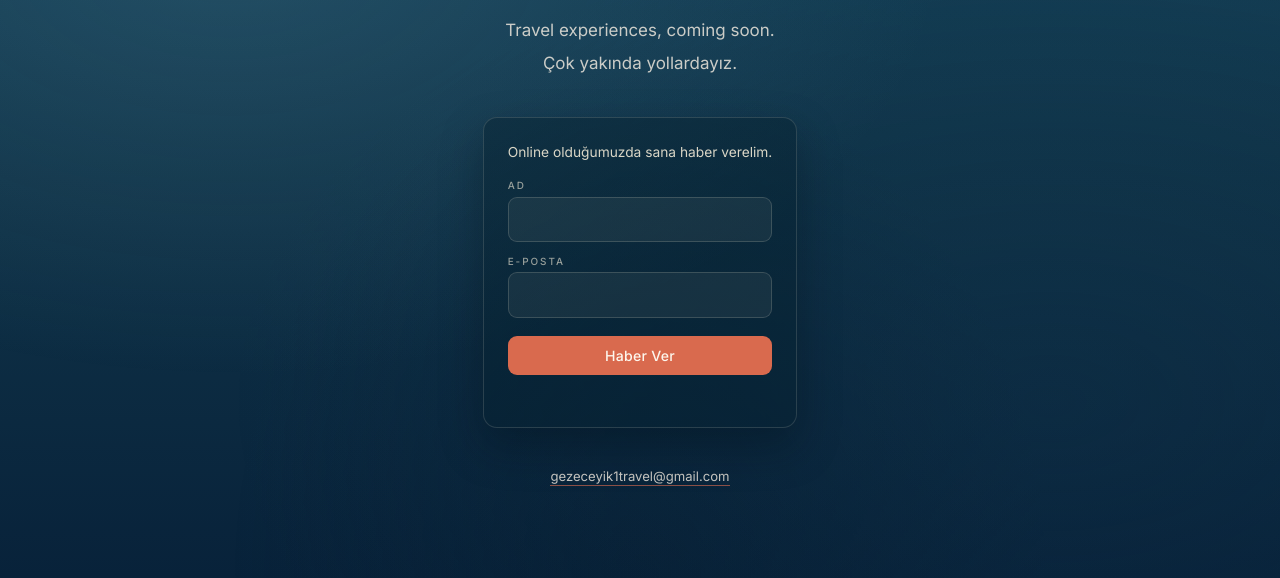
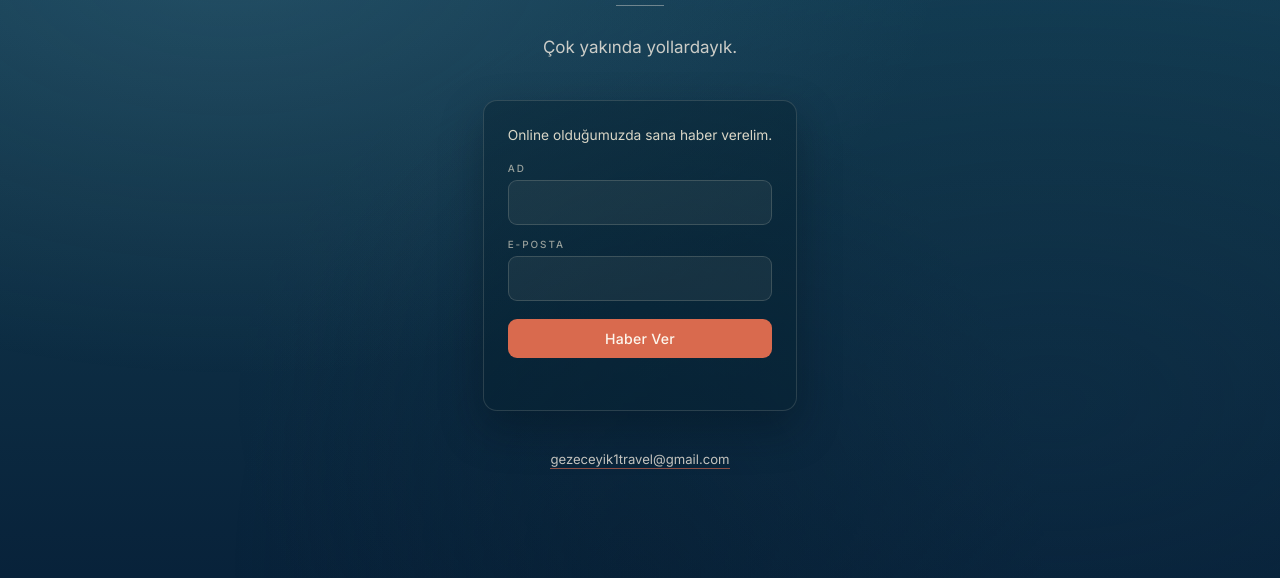
Before and after one commit to hdg123345/gezeceyik.travel, a website: page coming-soon.html in a window 1280 px wide. Shown: the part 222-800 px from the top of the page. Drawn offline with Linux system fonts and the light colour scheme.

Commit message:
Update coming soon copy
Drop the English line, so the Turkish one carries the page. It keeps the
base .lede class rather than .lede-tr so it sits the same 28px below the
rule that the first line did, leaving the spacing unchanged.

Success message now reads "Gezeceğimizde ilk sana haber vereceğiz."

Co-Authored-By: Claude Fable 5.1 <noreply@anthropic.com>

```diff
--- a/coming-soon.html
+++ b/coming-soon.html
@@ -189,8 +189,7 @@
   <main>
     <h1 class="brand">Gezeceyik<span aria-hidden="true">!</span></h1>
     <div class="rule"></div>
-    <p class="lede" lang="en">Travel experiences, coming soon.</p>
-    <p class="lede lede-tr" lang="tr">Çok yakında yollardayız.</p>
+    <p class="lede" lang="tr">Çok yakında yollardayık.</p>
 
     <section class="notify" aria-labelledby="notifyLead">
       <div class="notify__swap" id="notifySwap">
@@ -214,7 +213,7 @@
         </form>
         <div class="notify__done" id="notifyDone" hidden lang="tr">
           <h2>Teşekkürler!</h2>
-          <p>Gezeceyik online olduğunda sana haber vereceğiz.</p>
+          <p>Gezeceğimizde ilk sana haber vereceğiz.</p>
         </div>
       </div>
     </section>
```
